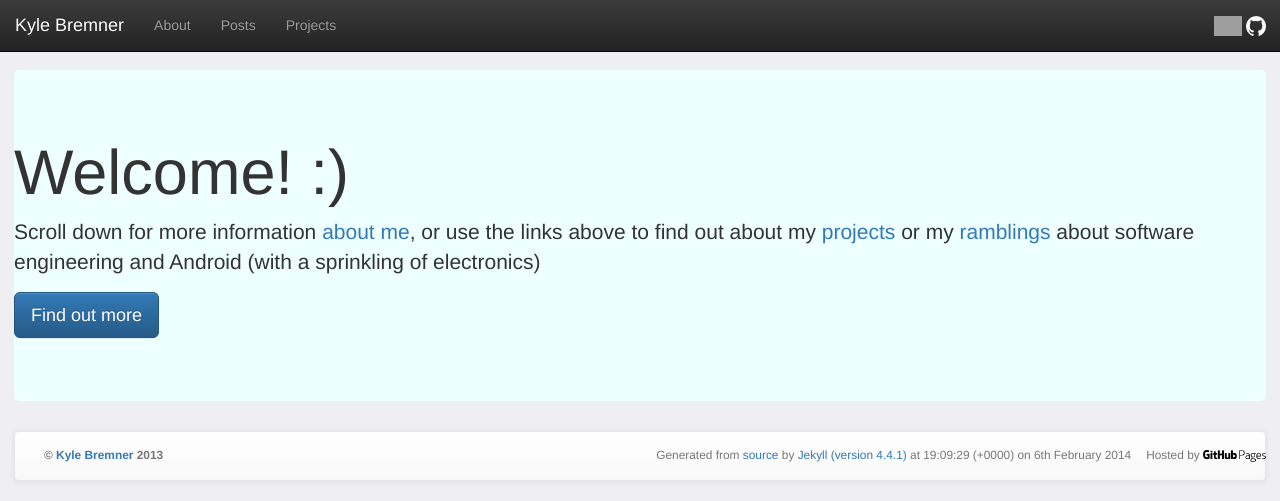
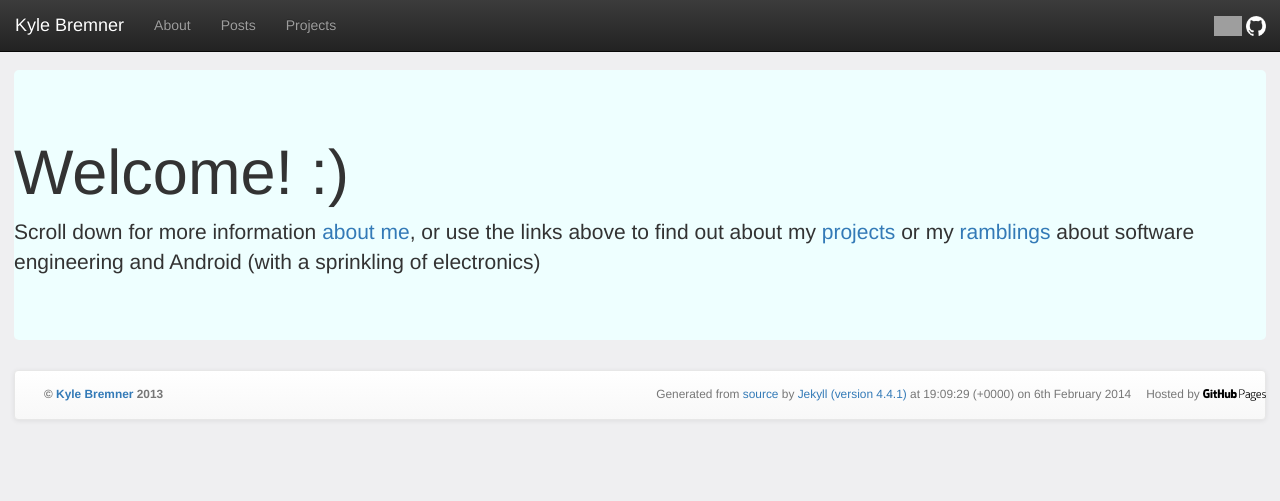
Before and after one commit to kbremner/kbremner.github.io, a Jekyll site: the page built from index.html, in a window 1280 px wide. Shown: the top 501 px of the page. Built offline with Jekyll 4.4.1, drawn with Linux system fonts in a browser that asks for light colours; nearby versions of some CDN libraries; Markdown is read by kramdown in place of the engine named in the settings; grey boxes are pictures that could not be loaded.

Commit message:
Updated index.html

```diff
--- a/index.html
+++ b/index.html
@@ -7,5 +7,4 @@ published: true
 <div class="jumbotron">
   <h1>Welcome! :)</h1>
   <p>Scroll down for more information <a href="#about">about me</a>, or use the links above to find out about my <a href="/projects">projects</a> or my <a href="/posts">ramblings</a> about software engineering and Android (with a sprinkling of electronics)</p>
-  <p><a class="btn btn-primary btn-lg" role="button" href="/about">Find out more</a></p>
 </div>
```
